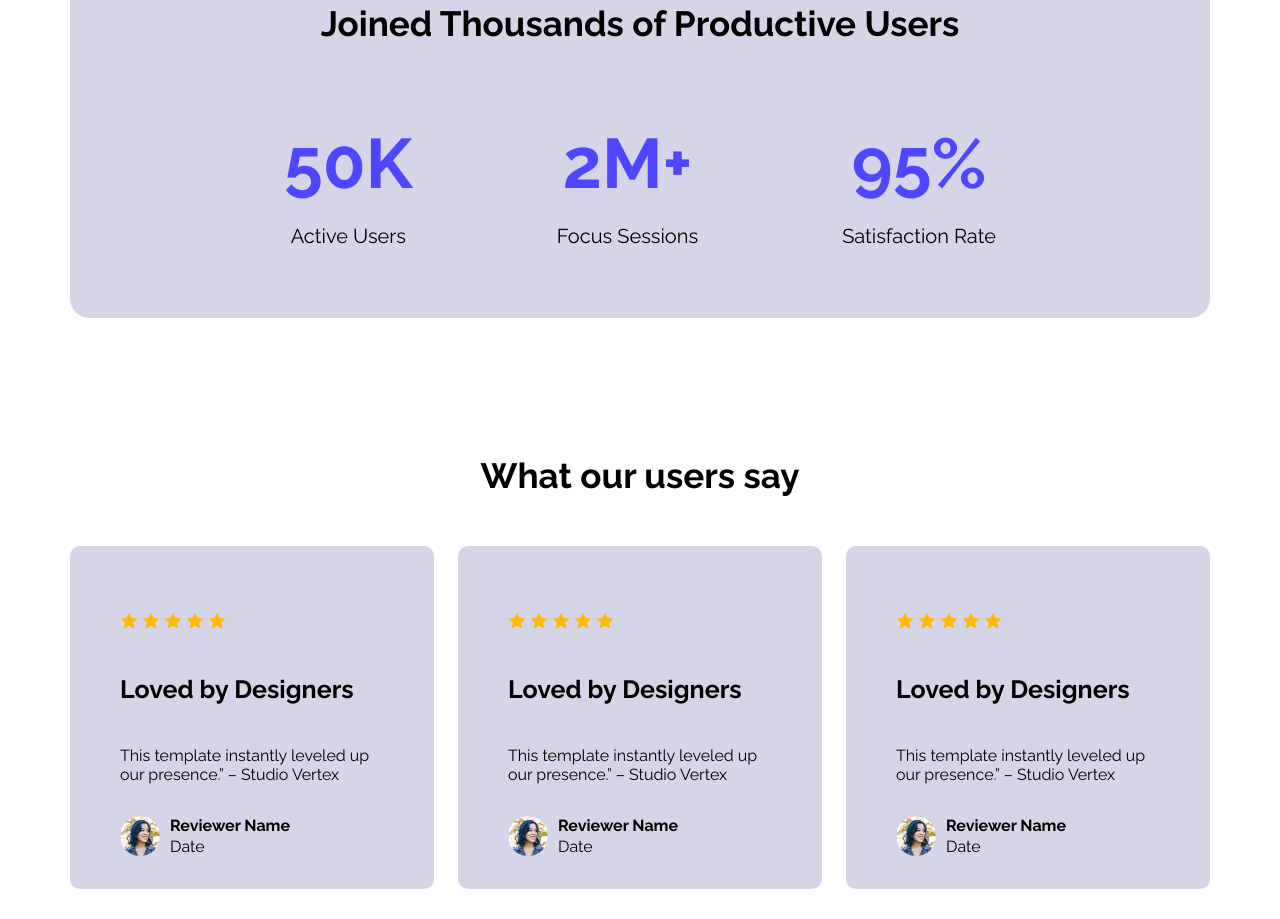
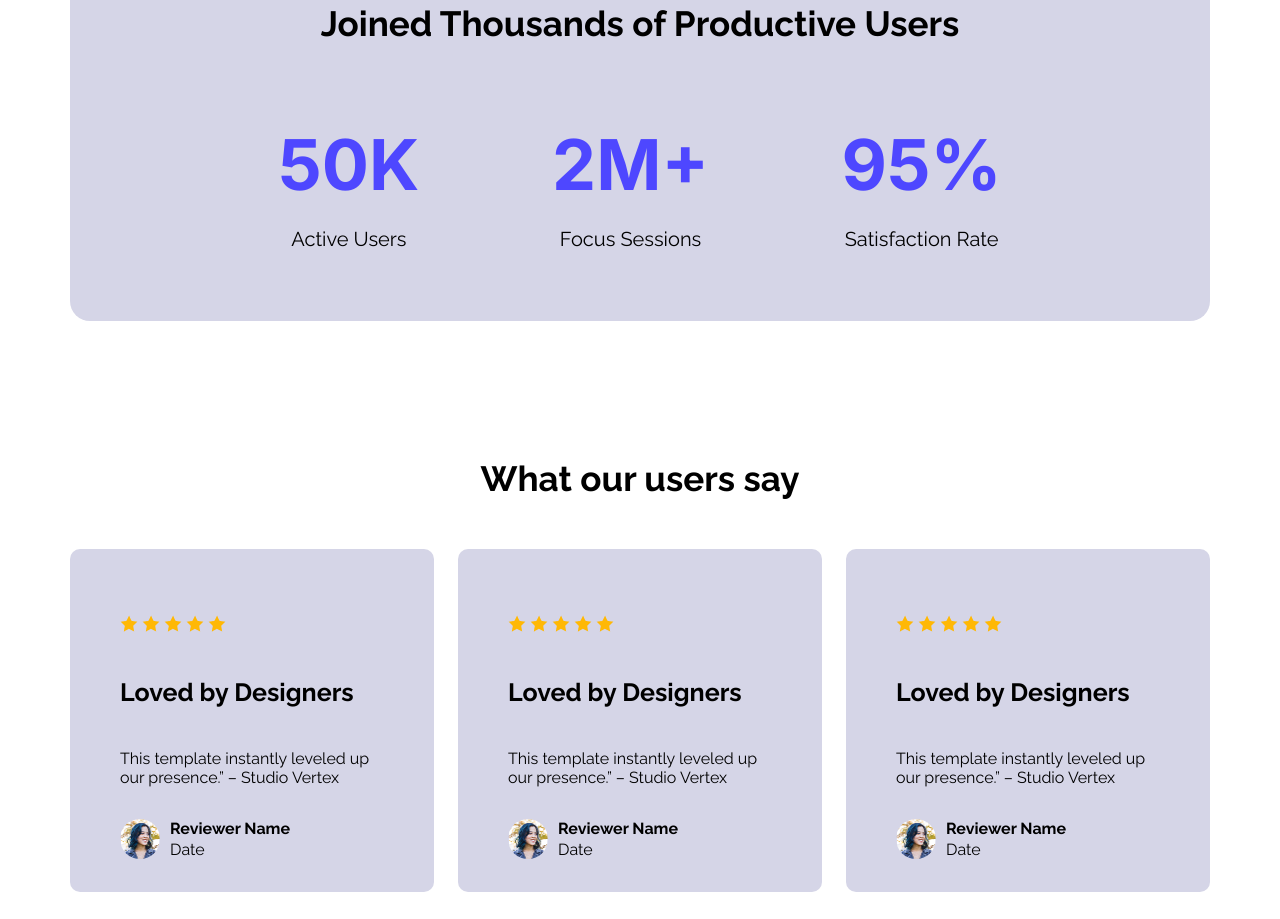
Before and after one commit to fahmibanna17/First-Assignment, a plain HTML site: page index.html in a window 1280 px wide. Shown: the part 1199-2118 px from the top of the page. Drawn offline with Linux system fonts and the light colour scheme.

Commit message:
all sections updated

```diff
--- a/index.html
+++ b/index.html
@@ -40,15 +40,15 @@
             </h3>
             <div class="productive-items">
                 <div class="productive-item">
-                    <h2 class="item-title">50K</h2>
+                    <h2 class="item-title inter">50K</h2>
                     <p class="item-description">Active Users</p>
                 </div>
                 <div class="productive-item">
-                    <h2 class="item-title">2M+</h2>
+                    <h2 class="item-title inter">2M+</h2>
                     <p class="item-description">Focus Sessions</p>
                 </div>
                 <div class="productive-item">
-                    <h2 class="item-title">95%</h2>
+                    <h2 class="item-title inter">95%</h2>
                     <p class="item-description">Satisfaction Rate</p>
                 </div>
             </div>
```
